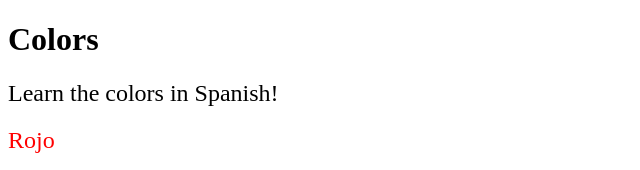
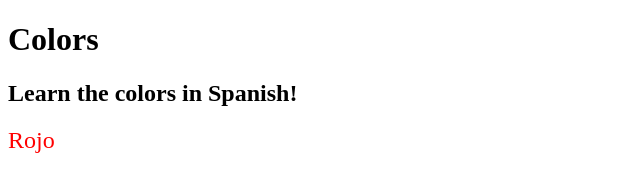
Before and after one commit to viralipurbey/TheComplete2023WebDevelopmentBootcamp, a plain HTML site: page 5.4 Color Vocab Project/index.html in a window 1280 px wide. Shown: the top 170 px of the page, without its empty margins (0-640 px from the left). Drawn offline with Linux system fonts and the light colour scheme.

Commit message:
corrected one css tag

```diff
--- a/5.4 Color Vocab Project/style.css
+++ b/5.4 Color Vocab Project/style.css
@@ -18,7 +18,7 @@
   color: yellow;
 }
 
-h2 {
+.color-title {
   font-weight: normal;
 }
 
```
